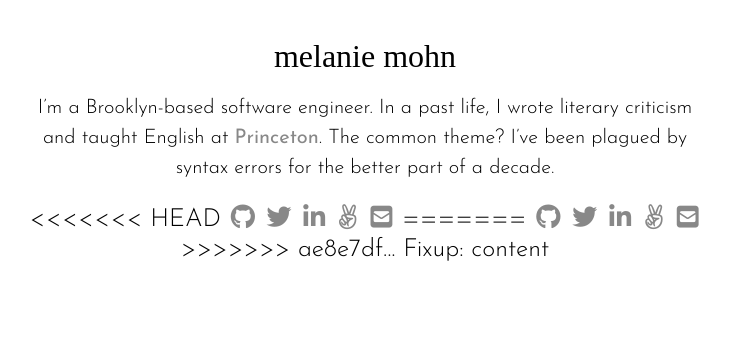
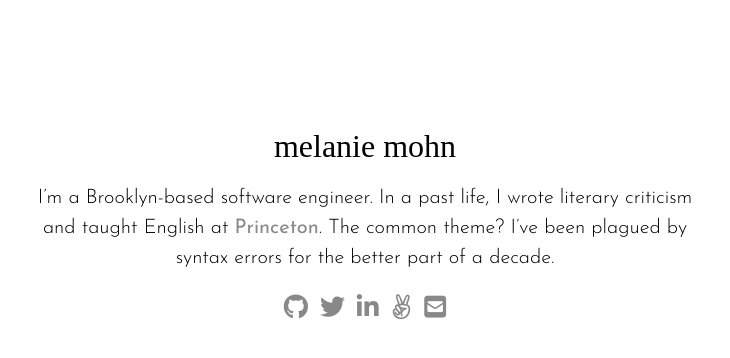
Before and after one commit to melaniemohn/melaniemohn.github.io, a plain HTML site: page index.html in a window 1280 px wide. Shown: the whole page, without its empty margins (275-1005 px from the left). Drawn offline with nearby package versions, Linux system fonts and the light colour scheme; a web font is replaced by a local one.

Commit message:
Margin on landing page and make links open in new tab

```diff
--- a/index.html
+++ b/index.html
@@ -19,13 +19,6 @@
     <h1>melanie mohn</h1>
     <p>I’m a Brooklyn-based software engineer. In a past life, I wrote literary criticism and taught English at <a href="https://www.princeton.edu/">Princeton</a>. The common theme? I’ve been plagued by syntax errors for the better part of a decade.</p>
     <div class="footer__icon-links">
-<<<<<<< HEAD
-      <a href="https://github.com/melaniemohn"><i class="fa fa-github"></i></a>
-      <a href="https://www.twitter.com/melaniemohn"><i class="fa fa-twitter"></i></a>
-      <a href="https://www.linkedin.com/in/melanie-mohn"><i class="fa fa-linkedin"></i></a>
-      <a href="https://angel.co/melanie-mohn"><i class="fa fa-angellist"></i></a>
-      <a href="mailto:melaniemohn@gmail.com?Subject=Hello"><i class="fa fa-envelope-square"></i></a>
-=======
       <a href="https://github.com/melaniemohn" target="_blank">
         <i class="fa fa-github"></i>
       </a>
@@ -41,7 +34,6 @@
       <a href="mailto:melaniemohn@gmail.com?Subject=Hello" target="_blank">
         <i class="fa fa-envelope-square"></i>
       </a>
->>>>>>> ae8e7df... Fixup: content
     </div>
   </body>
 </html>
--- a/style.css
+++ b/style.css
@@ -9,7 +9,7 @@
 body {
 	padding: 20px;
 	max-width: 675px;
-	margin: 0px auto;
+	margin: 90px auto 0px;
 }
 
 h1 {
```
